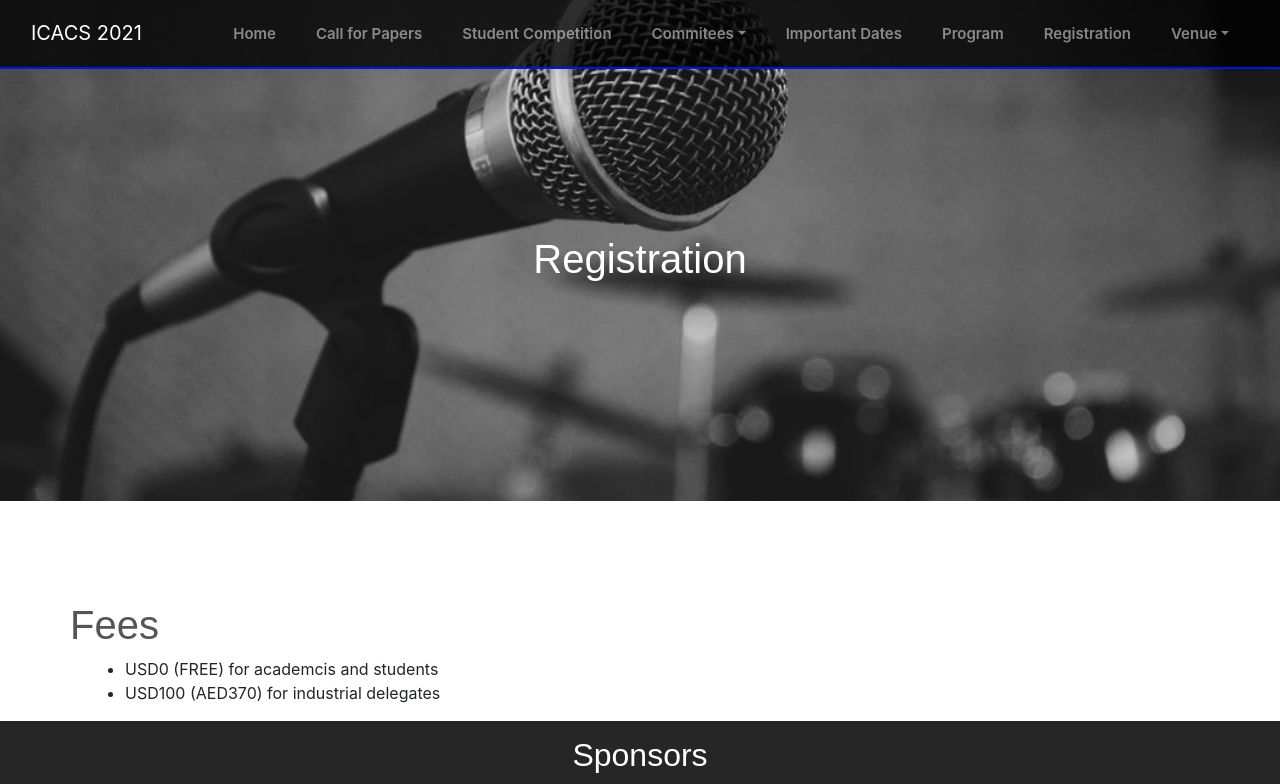
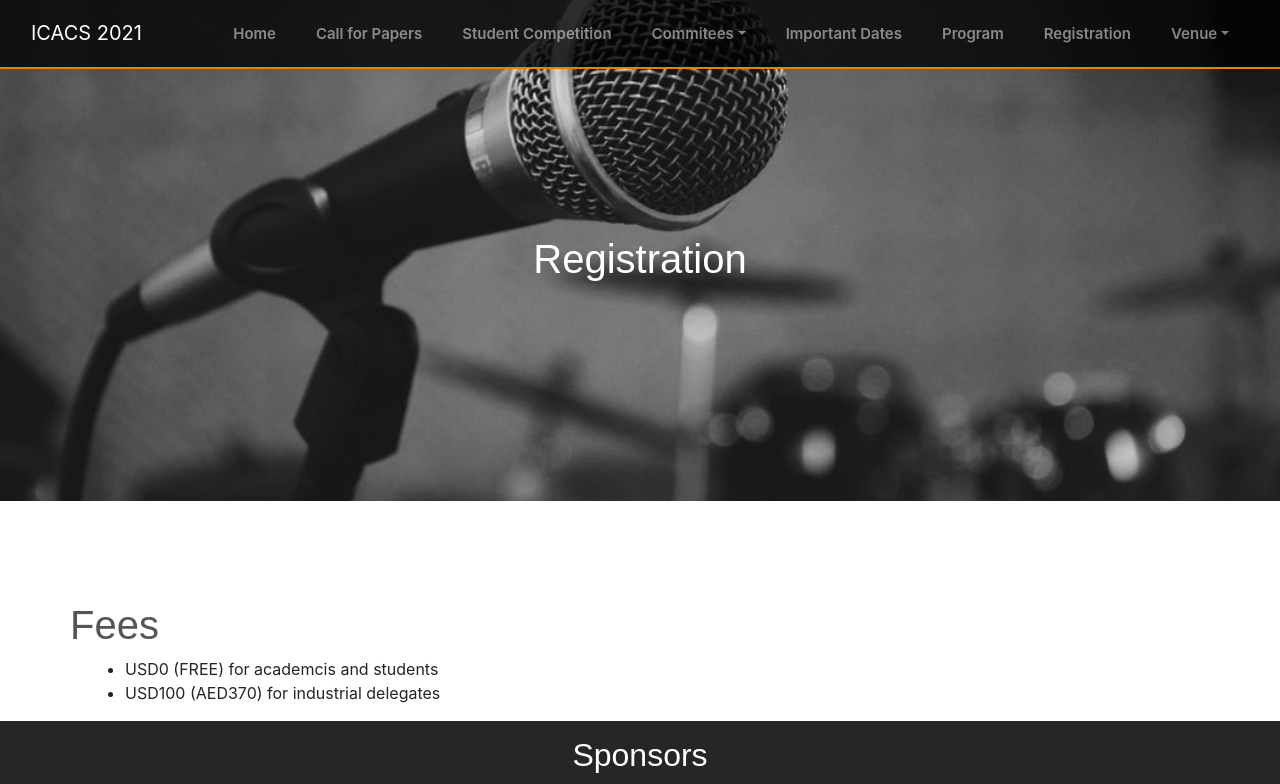
Before and after one commit to alisolehria/ICACS-site, a React (Create React App) app: page /registration in a window 1280 px wide. Shown: the top 784 px of the page. Built offline with nearby package versions, Linux system fonts and the light colour scheme; what google-maps-react would draw is missing.

Commit message:
changed footer to orange

```diff
--- a/src/Registration.js
+++ b/src/Registration.js
@@ -9,6 +9,7 @@ class Registration extends React.Component {
       return (
         <div>
              <PageCarousel title="Registration"/>
+
 
              <div class="container">
   <div id = "call" class = "callPapers">
--- a/src/index.css
+++ b/src/index.css
@@ -162,7 +162,7 @@ h1, h2 {
 
 
   .navbar {
-     border-bottom: 2px solid #0017e4;
+     border-bottom: 2px solid #e48400;
     -webkit-box-shadow: 0 8px 6px -6px #999;
     -moz-box-shadow: 0 8px 6px -6px #999;
     box-shadow: 0 1px 30px rgba(0, 0, 0, 0.1);
```
